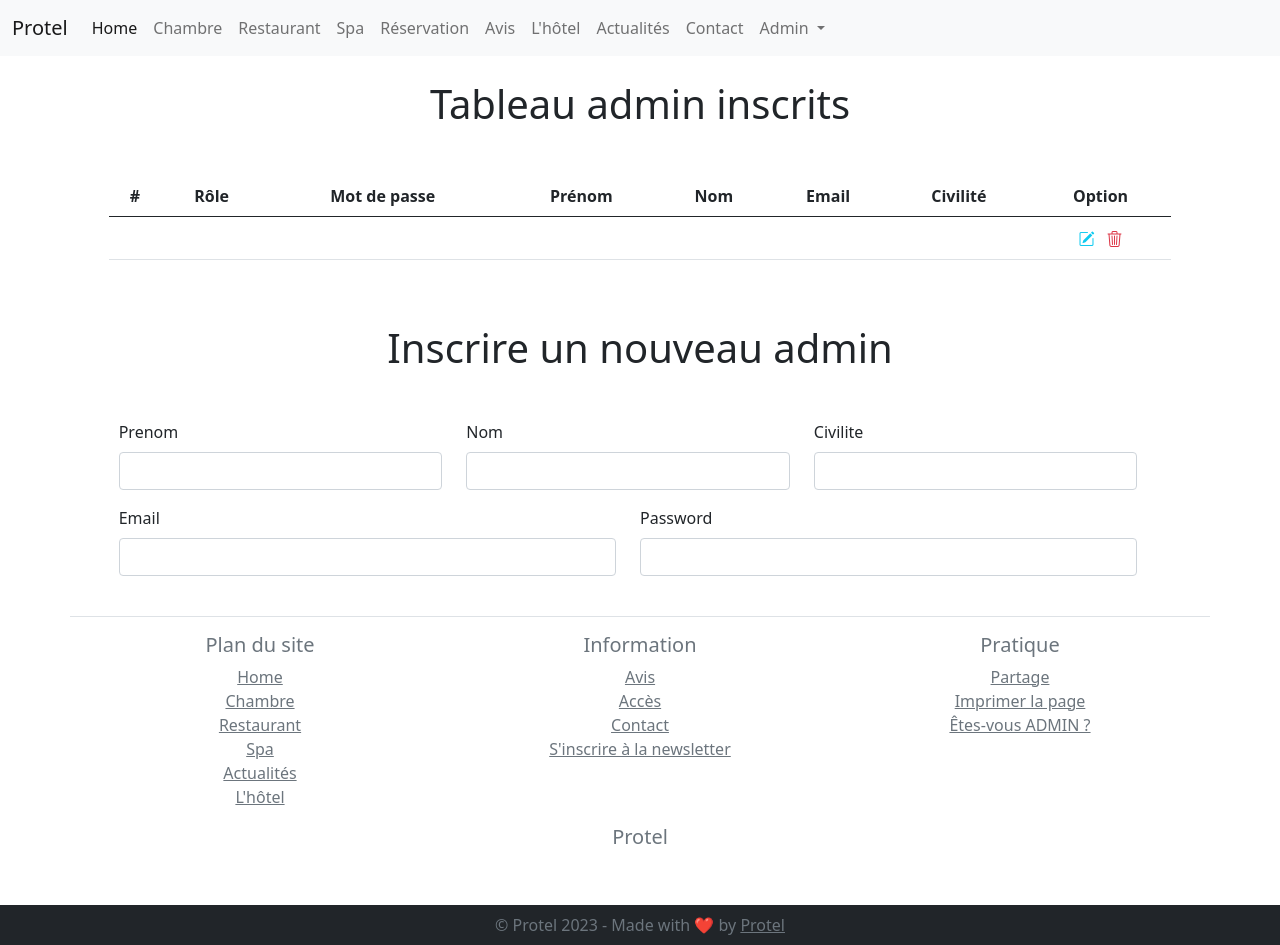
After one commit to BarsouNyunh/Hotel-Projet-G1, a Symfony app: template templates/admin/register.html.twig in a window 1280 px wide. The commit adds this page. Run offline with Twig, Linux system fonts and the light colour scheme; the template is opened without the code that fills it, so the values that code supplies are empty; form fields are guessed from the names that the template uses; some libraries are stand-ins or nearby versions.

Commit message:
Membre Update V1

```diff
--- /dev/null
+++ b/templates/admin/register.html.twig
@@ -0,0 +1,77 @@
+{% extends 'base.html.twig' %}
+
+{% block title %}Admin | Protel{% endblock %}
+
+{% block body %}
+
+<h1 class="text-center my-4">Tableau admin inscrits</h1>
+
+    {# ################# FLASHES ################# #}
+    <div class="row">
+        <div class="col-6 mx-auto">
+            {% include 'include/_flashes.html.twig' %}
+        </div>
+    </div>
+    {# ################# FLASHES ################# #}
+
+<div class="row">
+
+    <div class="col-10 mx-auto my-4">
+        <table class="table">
+            <thead>
+                <tr class="text-center text-dark align-middle">
+                    <th>#</th>
+                    <th>Rôle</th>
+                    <th>Mot de passe</th>
+                    <th>Prénom</th>
+                    <th>Nom</th>
+                    <th>Email</th>
+                    <th>Civilité</th>
+                    <th>Option</th>
+                </tr>
+            </thead>
+
+            <tbody>
+                    <tr class="text-center">
+                        <th class="text-center text-dark align-middle"></th>
+                        <td class="text-center text-dark align-middle"></td>
+                        <td class="text-center text-dark align-middle"></td>
+                        <td class="text-center text-dark align-middle"></td>
+                        <td class="text-center text-dark align-middle"></td>
+                        <td class="text-center text-dark align-middle"></td>
+                        <td class="text-center text-dark align-middle"></td>
+                        <td class="text-center text-dark align-middle">
+                            <a href="" class="text-info align-middle text-center" title="Modifier"><i class="bi bi-pencil-square mx-1"></i></a>
+                            <a href="" class="text-danger align-middle text-center" title="Supprimer"><i class="bi bi-trash3 mx-1"></i></a>
+                        </td>
+                    </tr>
+            </tbody>
+        </table>
+
+    </div>
+
+    <h1 class="text-center my-4">Inscrire un nouveau admin</h1>
+
+    <div class="row">
+        <div class="row col-10 mx-auto my-4">
+
+            {{ form_start(form_membre) }}
+            <div class="row">
+                <div class="col-4">{{ form_row(form_membre.prenom) }}</div>
+                <div class="col-4">{{ form_row(form_membre.nom) }}</div>
+                <div class="col-4">{{ form_row(form_membre.civilite) }}</div>
+            </div>
+
+            <div class="row">
+                <div class="col-6">{{ form_row(form_membre.email) }}</div>
+                <div class="col-6">{{ form_row(form_membre.password) }}</div>
+            </div>
+            {{ form_end(form_membre) }}
+
+        </div>
+    </div>
+
+
+</div>
+
+{% endblock %}
--- a/templates/include/_nav.html.twig
+++ b/templates/include/_nav.html.twig
@@ -16,9 +16,6 @@
 
                 <li class="nav-item">
                     <a class="nav-link" href="{{ path('show_chambre') }}">Chambre</a>
-                </li>
-                <li class="nav-item">
-                    <a class="nav-link" href="{{ path('create_chambre') }}">Add Chambre</a>
                 </li>
                 <li class="nav-item">
                     <a class="nav-link" href="{{ path("show_resto") }}">Restaurant</a>
@@ -42,24 +39,21 @@
                     <a class="nav-link" href="#">Contact</a>
                 </li>
 
+                <li class="nav-item dropdown">
+                    <a class="nav-link dropdown-toggle" href="#" id="navbarDropdown" role="button" data-bs-toggle="dropdown" aria-expanded="false">
+                    Admin
+                    </a>
+                    <ul class="dropdown-menu" aria-labelledby="navbarDropdown">
+                        <li><a class="dropdown-item" href="{{ path('create_membre') }}">Add Membre</a></li>
+                        <li><hr class="dropdown-divider"></li>
+                        <li><a class="dropdown-item" href="{{ path('create_chambre') }}">Add Chambre</a></li>
+                        <li><a class="dropdown-item" href="#">Slider</a></li>
+                        <li><a class="dropdown-item" href="#">Commande</a></li>
+                    </ul>
+                </li>
+
             </ul>
-
         </div>
 
     </div>
 </nav>
-
-
-
-
-                {# <li class="nav-item dropdown">
-                    <a class="nav-link dropdown-toggle" href="#" id="navbarDropdown" role="button" data-bs-toggle="dropdown" aria-expanded="false">
-                    Dropdown
-                    </a>
-                    <ul class="dropdown-menu" aria-labelledby="navbarDropdown">
-                        <li><a class="dropdown-item" href="#">Action</a></li>
-                        <li><a class="dropdown-item" href="#">Another action</a></li>
-                        <li><hr class="dropdown-divider"></li>
-                        <li><a class="dropdown-item" href="#">Something else here</a></li>
-                    </ul>
-                </li> #}
```
Also changed, not shown: src/Controller/MembreController.php (added, +50 -0 lines), src/Form/MembreFormType.php (added, +81 -0 lines).
